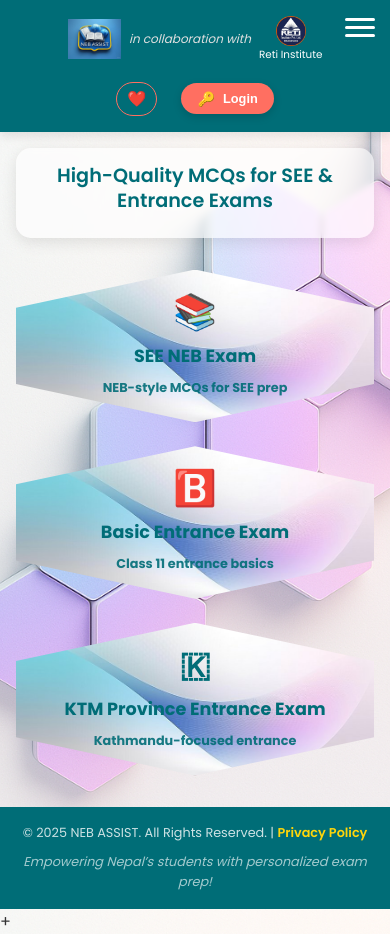
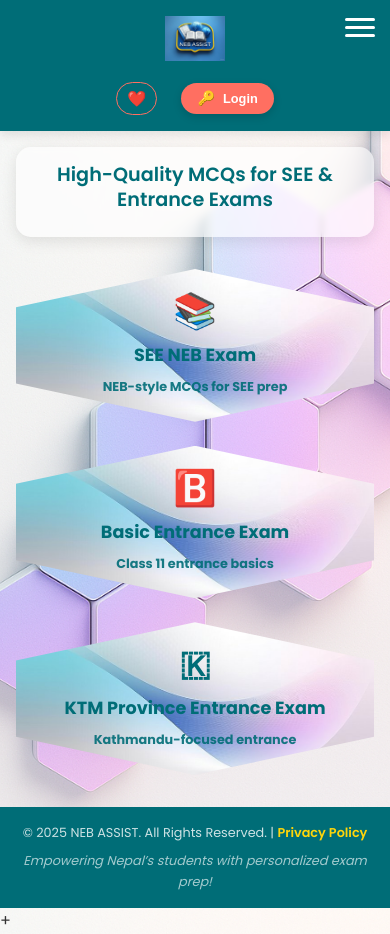
Before and after one commit to codesaksham11/mcqv4-, a website: page index.html in a window 390 px wide. Drawn offline with Linux system fonts and the light colour scheme; no server answers.

Commit message:
Update index.html

```diff
--- a/index.html
+++ b/index.html
@@ -73,87 +73,12 @@
             box-shadow: 0 4px 10px rgba(0, 0, 0, 0.1);
         }
        /* --- Header Logo Area Modifications --- */
-header .logo { /* This is the main container for all logo-related elements */
-    display: flex;
-    align-items: center; /* Vertically aligns NEB logo, text, and collaborator section */
-    gap: 12px; /* Adjust spacing between items: YourLogo - Text - CollaboratorBlock */
+header .logo img {
+    max-height: 45px;
+    width: auto;
+    display: block;
 }
 
-/* Styles for your existing NEB ASSIST logo */
-header .logo .neb-assist-logo {
-    max-height: 45px; /* Your original logo size */
-    width: auto;
-    display: block; /* Good practice, though flex item behavior might override */
-}
-
-/* Styles for the "in collaboration with" text */
-header .logo .collaboration-text {
-    font-size: 0.8em; /* Adjust size as needed */
-    color: #E0E0E0; /* Light grey, or use var(--accent-secondary) or #FFFFFF */
-    font-style: italic;
-    white-space: nowrap; /* Prevents text from wrapping to a new line */
-    line-height: 1; /* Adjust if vertical alignment with logos seems off */
-}
-
-/* Container for the collaborator's logo and name */
-header .logo .collaborator-section {
-    display: flex;
-    flex-direction: column; /* Stacks collaborator logo above their name */
-    align-items: center;   /* Centers them horizontally */
-    text-align: center;
-}
-
-/* Styles for the collaborator's logo image */
-header .logo .collaborator-logo-img {
-    max-height: 35px; /* Example: make it slightly smaller or same as your logo */
-    width: auto;
-    display: block;
-    margin-bottom: 3px; /* Space between collaborator logo and their name */
-}
-
-/* Styles for the collaborator's name text */
-header .logo .collaborator-name-text {
-    font-size: 0.7em; /* Adjust size as needed */
-    color: #FFFFFF;   /* Or var(--accent-secondary) for emphasis */
-    font-weight: 500;
-    line-height: 1.2;
-}
-
-/* --- Responsive Adjustments for Logo Area (Optional, but recommended) --- */
-@media (max-width: 768px) {
-    /* When header stacks, the logo group is already centered by parent header styles */
-    header .logo {
-        /* You might want to adjust gap or text sizes if it's too condensed */
-        gap: 8px;
-    }
-    header .logo .collaboration-text {
-        font-size: 0.75em;
-    }
-    header .logo .neb-assist-logo {
-        max-height: 40px;
-    }
-    header .logo .collaborator-logo-img {
-        max-height: 30px;
-    }
-    header .logo .collaborator-name-text {
-        font-size: 0.65em;
-    }
-}
-
-@media (max-width: 480px) {
-    header .logo {
-        /* If the horizontal layout is still too wide, stack everything */
-        /* flex-direction: column; */ /* Uncomment this if needed */
-        /* align-items: center;   */ /* Uncomment this if needed */
-        /* gap: 5px;              */ /* Uncomment this if needed */
-    }
-    /* Further shrink elements if stacking the whole logo group */
-    /*
-    header .logo .neb-assist-logo { max-height: 35px; }
-    header .logo .collaboration-text { margin-top: 5px; margin-bottom: 5px; }
-    header .logo .collaborator-logo-img { max-height: 28px; }
-    */
-}
         header .user-status {
             display: flex;
             align-items: center;
@@ -596,19 +521,12 @@ header .logo .collaborator-name-text {
 
     <!-- Header (SECOND PRIORITY) -->
     <header>
-       <div class="logo">
-            <!-- Your NEB ASSIST Logo -->
-            <img src="images/image.jpg" alt="NEB ASSIST Logo" class="neb-assist-logo">
+               <div class="logo">
+            <!-- Using max-height in CSS to control size -->
+            <img src="images/image.jpg" alt="NEB ASSIST Logo">
+               </div>
 
-            <!-- "In collaboration with" text -->
-            <span class="collaboration-text">in collaboration with</span>
 
-            <!-- Collaborator's Logo and Name Section -->
-            <div class="collaborator-section">
-                <img src="images/reti_logo.png" alt="Collaborator Logo" class="collaborator-logo-img">
-                <span class="collaborator-name-text">Reti Institute</span>
-            </div>
-        </div>
         <div class="user-status">
                         <!-- Heart Button - Always Visible -->
             <button id="heart-btn" class="auth-button heart-icon-button" aria-label="View Local Quizzes">
```
